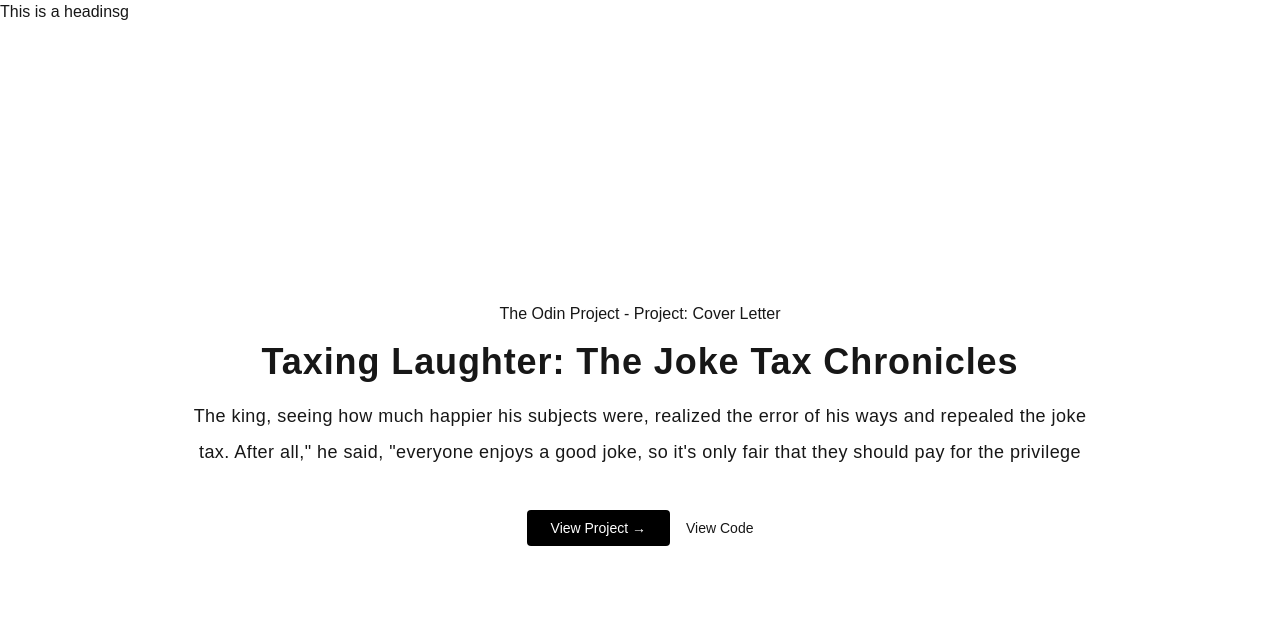
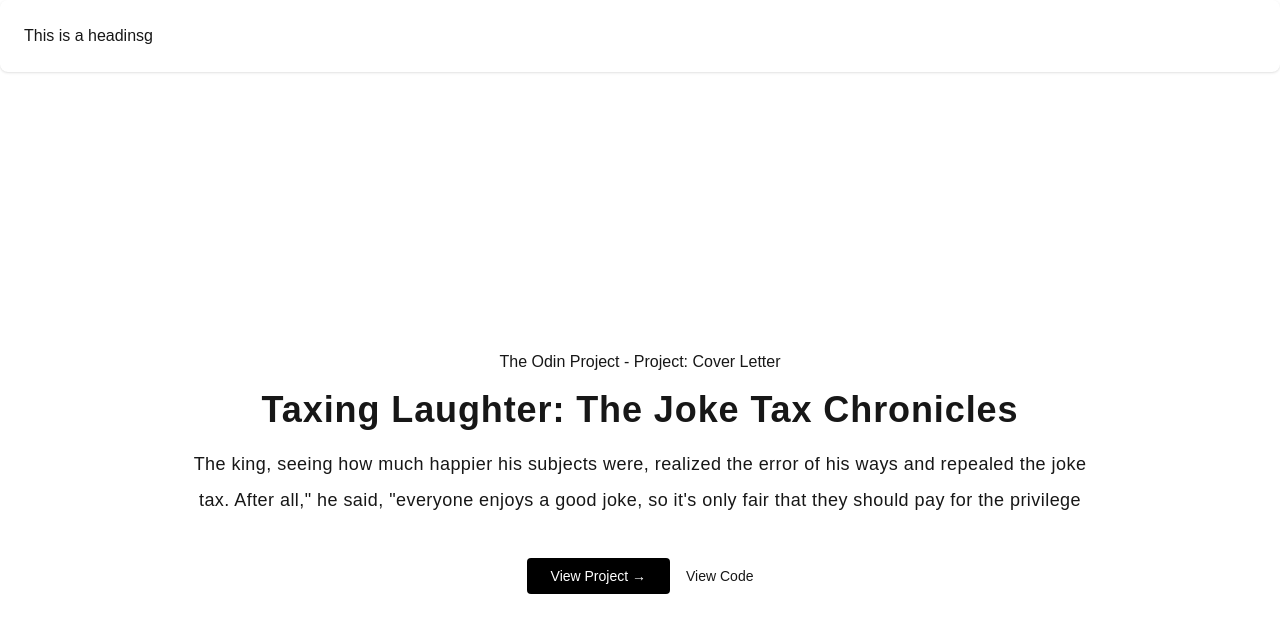
Before and after one commit to Justin-Bento/cv-application, a Next.js app: page / in a window 1280 px wide. Shown: the top 632 px of the page. Built offline with nearby package versions, Linux system fonts and the light colour scheme.

Commit message:
Added card to header application to show header is elivated above the content

```diff
--- a/src/components/Navigation.tsx
+++ b/src/components/Navigation.tsx
@@ -3,8 +3,12 @@ import React from "react";
 export default function Navigation() {
   return (
     <>
-      <main className="">
-        <p>This is a headinsg</p>
+      <main className=" sticky top-0 bg-white">
+        <div className="overflow-hidden  shadow sm:rounded-lg">
+          <div className="px-4 py-5 sm:p-6">
+            <p>This is a headinsg</p>
+          </div>
+        </div>
       </main>
     </>
   );
```
